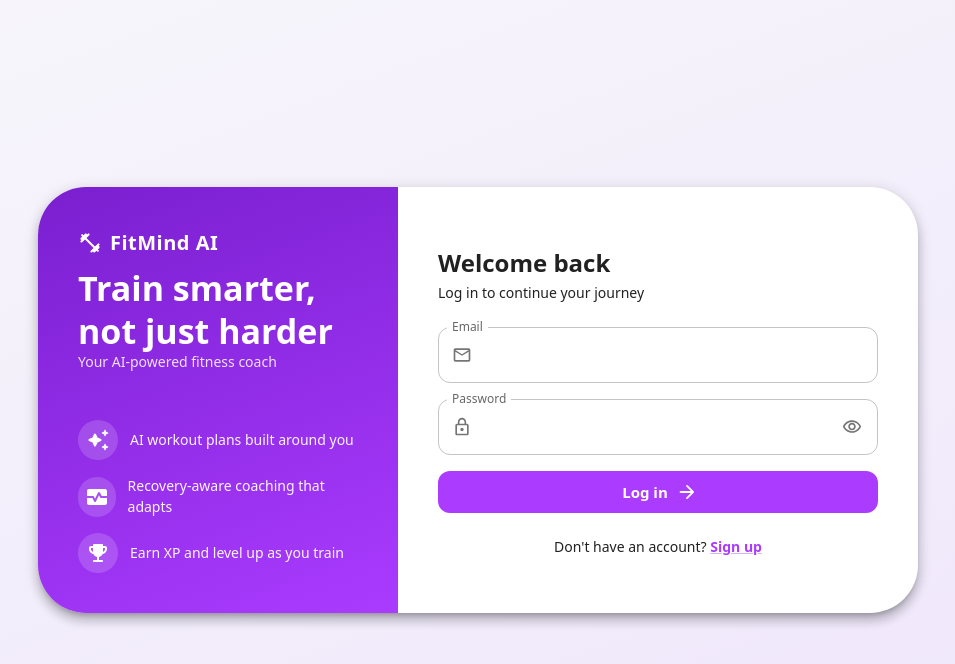
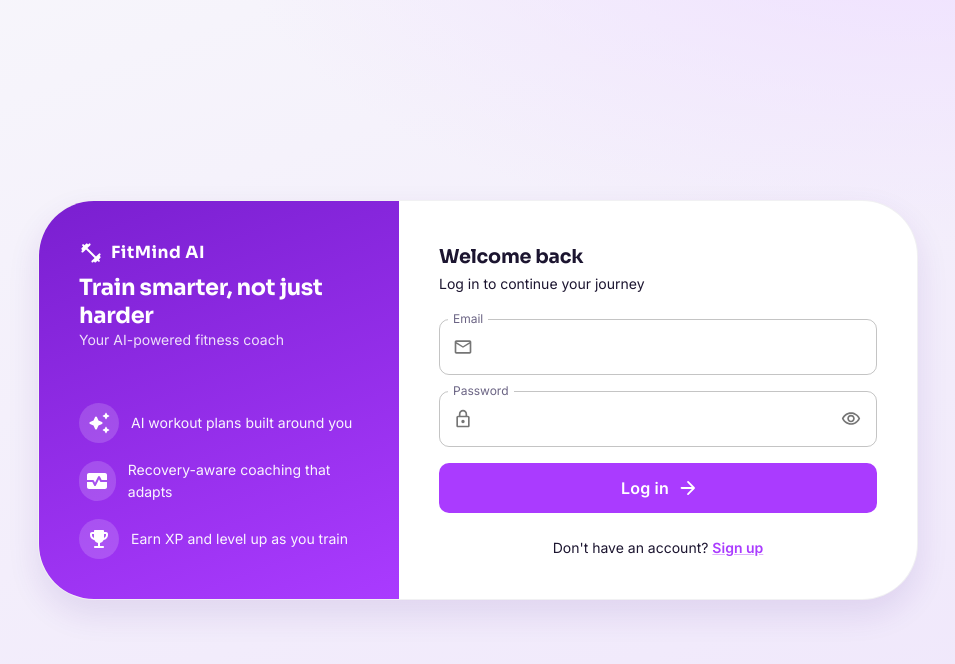
Before and after one commit to dhrvshrm/fitmind-ai, a React (Vite) app in the folder frontend/: page /login in a window 1280 px wide. Shown: the top 664 px of the page, without its empty margins (162-1117 px from the left). Built offline with nearby package versions, Linux system fonts and the light colour scheme; no server answers.

Commit message:
feat: UI with new styles, fonts, and theme settings

```diff
--- a/frontend/index.html
+++ b/frontend/index.html
@@ -4,7 +4,18 @@
     <meta charset="UTF-8" />
     <link rel="icon" type="image/svg+xml" href="/favicon.svg" />
     <meta name="viewport" content="width=device-width, initial-scale=1.0" />
-    <title>frontend</title>
+    <meta name="description" content="FitMind AI — your AI-powered fitness coach." />
+    <meta name="theme-color" content="#aa3bff" />
+
+    <!-- Fonts: Sora for display headings, Inter for body text. -->
+    <link rel="preconnect" href="https://fonts.googleapis.com" />
+    <link rel="preconnect" href="https://fonts.gstatic.com" crossorigin />
+    <link
+      href="https://fonts.googleapis.com/css2?family=Inter:wght@400;500;600;700&family=Sora:wght@600;700;800&display=swap"
+      rel="stylesheet"
+    />
+
+    <title>FitMind AI</title>
   </head>
   <body>
     <div id="root"></div>
--- a/frontend/src/components/auth/AuthLayout.styles.ts
+++ b/frontend/src/components/auth/AuthLayout.styles.ts
@@ -7,7 +7,8 @@ export const authLayoutStyles = {
     alignItems: 'center',
     justifyContent: 'center',
     p: 2,
-    background: 'linear-gradient(160deg, #f7f6fb 0%, #efe6fb 100%)',
+    background:
+      'radial-gradient(1200px 560px at 85% -10%, #efe0ff 0%, rgba(239,224,255,0) 58%), linear-gradient(160deg, #f7f6fb 0%, #efe6fb 100%)',
   },
   card: {
     width: '100%',
--- a/frontend/src/components/dashboard/Dashboard.styles.ts
+++ b/frontend/src/components/dashboard/Dashboard.styles.ts
@@ -17,16 +17,24 @@ export const dashboardStyles = {
     flexDirection: 'column',
     alignItems: 'flex-start',
     gap: 1,
+    background: 'linear-gradient(155deg, #ffffff 0%, #faf7ff 100%)',
+    borderColor: 'rgba(170, 59, 255, 0.14)',
+    transition: 'transform 0.18s ease, box-shadow 0.18s ease',
+    '&:hover': {
+      transform: 'translateY(-3px)',
+      boxShadow: 6,
+    },
   },
   statIcon: {
-    width: 40,
-    height: 40,
-    borderRadius: 2,
+    width: 44,
+    height: 44,
+    borderRadius: 2.5,
     display: 'flex',
     alignItems: 'center',
     justifyContent: 'center',
-    bgcolor: 'primary.light',
-    color: 'primary.contrastText',
+    color: '#fff',
+    background: 'linear-gradient(150deg, #aa3bff 0%, #7a1fd0 100%)',
+    boxShadow: '0px 6px 14px rgba(170, 59, 255, 0.32)',
   },
   statValue: {
     fontWeight: 700,
@@ -49,5 +57,12 @@ export const dashboardStyles = {
   actionButton: {
     py: 1.5,
     justifyContent: 'flex-start',
+    borderColor: 'rgba(170, 59, 255, 0.28)',
+    transition: 'transform 0.15s ease, background-color 0.15s ease',
+    '&:hover': {
+      bgcolor: 'rgba(170, 59, 255, 0.06)',
+      borderColor: 'primary.main',
+      transform: 'translateY(-2px)',
+    },
   },
 } satisfies Record<string, SxProps<Theme>>;
--- a/frontend/src/components/onboarding/OnboardingFlow.styles.ts
+++ b/frontend/src/components/onboarding/OnboardingFlow.styles.ts
@@ -7,7 +7,8 @@ export const onboardingFlowStyles = {
     alignItems: 'center',
     justifyContent: 'center',
     p: 2,
-    background: 'linear-gradient(160deg, #f7f6fb 0%, #efe6fb 100%)',
+    background:
+      'radial-gradient(1100px 520px at 15% -10%, #f0e2ff 0%, rgba(240,226,255,0) 60%), linear-gradient(160deg, #f7f6fb 0%, #efe6fb 100%)',
   },
   card: {
     width: '100%',
--- a/frontend/src/index.css
+++ b/frontend/src/index.css
@@ -1,8 +1,9 @@
 :root {
   color-scheme: light;
-  font-family: system-ui, 'Segoe UI', Roboto, sans-serif;
+  font-family: 'Inter', system-ui, 'Segoe UI', Roboto, sans-serif;
   -webkit-font-smoothing: antialiased;
   -moz-osx-font-smoothing: grayscale;
+  text-rendering: optimizeLegibility;
 }
 
 html,
@@ -11,3 +12,26 @@ body,
   margin: 0;
   min-height: 100svh;
 }
+
+body {
+  background: #f6f5fb;
+}
+
+/* Subtle, branded scrollbar to match the app chrome. */
+* {
+  scrollbar-color: #d9d2ec transparent;
+}
+*::-webkit-scrollbar {
+  width: 10px;
+  height: 10px;
+}
+*::-webkit-scrollbar-thumb {
+  background: #d9d2ec;
+  border-radius: 8px;
+  border: 2px solid transparent;
+  background-clip: padding-box;
+}
+*::-webkit-scrollbar-thumb:hover {
+  background: #c3b8e0;
+  background-clip: padding-box;
+}
--- a/frontend/src/theme.ts
+++ b/frontend/src/theme.ts
@@ -1,36 +1,166 @@
 import { createTheme } from '@mui/material/styles';
 
+/** Font stacks — Sora for display headings, Inter for body/UI text. */
+const DISPLAY_FONT = "'Sora', system-ui, 'Segoe UI', sans-serif";
+const BODY_FONT = "'Inter', system-ui, 'Segoe UI', Roboto, sans-serif";
+
 /**
- * MUI theme aligned with the purple accent already used in `index.css`.
- * Kept in one place so every component shares the same palette and shape.
+ * Soft, purple-tinted shadow scale. MUI expects exactly 25 entries
+ * (index 0 = "none"); we generate progressively deeper, low-opacity
+ * shadows so cards and menus feel light rather than heavy.
+ */
+const softShadow = (y: number, blur: number, alpha: number): string =>
+  `0px ${y}px ${blur}px rgba(76, 29, 149, ${alpha})`;
+
+const shadows = [
+  'none',
+  softShadow(1, 2, 0.06),
+  softShadow(2, 6, 0.07),
+  softShadow(4, 12, 0.08),
+  softShadow(6, 16, 0.09),
+  softShadow(8, 20, 0.1),
+  softShadow(10, 24, 0.1),
+  softShadow(12, 28, 0.11),
+  softShadow(14, 32, 0.11),
+  softShadow(16, 36, 0.12),
+  softShadow(18, 40, 0.12),
+  softShadow(20, 44, 0.13),
+  softShadow(22, 48, 0.13),
+  softShadow(24, 52, 0.14),
+  softShadow(26, 56, 0.14),
+  softShadow(28, 60, 0.15),
+  softShadow(30, 64, 0.15),
+  softShadow(32, 68, 0.16),
+  softShadow(34, 72, 0.16),
+  softShadow(36, 76, 0.17),
+  softShadow(38, 80, 0.17),
+  softShadow(40, 84, 0.18),
+  softShadow(42, 88, 0.18),
+  softShadow(44, 92, 0.19),
+  softShadow(46, 96, 0.2),
+] as const;
+
+/**
+ * MUI theme for FitMind AI. Centralises palette, typography, shape and
+ * component styling so every screen shares one cohesive, modern look.
  */
 export const theme = createTheme({
   palette: {
     mode: 'light',
     primary: {
       main: '#aa3bff',
-      light: '#c084fc',
+      light: '#c98bff',
       dark: '#7a1fd0',
       contrastText: '#ffffff',
     },
+    secondary: {
+      main: '#12b8a6',
+      light: '#5fe0d2',
+      dark: '#0c8578',
+      contrastText: '#ffffff',
+    },
+    success: { main: '#16a34a' },
+    warning: { main: '#f59e0b' },
+    error: { main: '#ef4444' },
+    info: { main: '#6366f1' },
     background: {
-      default: '#f7f6fb',
+      default: '#f6f5fb',
       paper: '#ffffff',
     },
+    text: {
+      primary: '#1c1530',
+      secondary: '#6b6484',
+    },
+    divider: 'rgba(28, 21, 48, 0.08)',
   },
+
   shape: {
-    borderRadius: 12,
+    borderRadius: 14,
   },
+
+  shadows: shadows as unknown as typeof shadows & string[],
+
   typography: {
-    fontFamily: "system-ui, 'Segoe UI', Roboto, sans-serif",
+    fontFamily: BODY_FONT,
+    h1: { fontFamily: DISPLAY_FONT, fontWeight: 800, fontSize: '2.6rem', lineHeight: 1.12, letterSpacing: '-0.022em' },
+    h2: { fontFamily: DISPLAY_FONT, fontWeight: 800, fontSize: '2.1rem', lineHeight: 1.15, letterSpacing: '-0.02em' },
+    h3: { fontFamily: DISPLAY_FONT, fontWeight: 700, fontSize: '1.7rem', lineHeight: 1.18, letterSpacing: '-0.018em' },
+    h4: { fontFamily: DISPLAY_FONT, fontWeight: 700, fontSize: '1.4rem', lineHeight: 1.2, letterSpacing: '-0.015em' },
+    h5: { fontFamily: DISPLAY_FONT, fontWeight: 700, fontSize: '1.2rem', lineHeight: 1.25, letterSpacing: '-0.01em' },
+    h6: { fontFamily: DISPLAY_FONT, fontWeight: 700, fontSize: '1.05rem', lineHeight: 1.3, letterSpacing: '-0.005em' },
+    subtitle1: { fontWeight: 600 },
+    subtitle2: { fontWeight: 600 },
+    body1: { lineHeight: 1.6 },
+    body2: { lineHeight: 1.55 },
     button: {
       textTransform: 'none',
       fontWeight: 600,
+      letterSpacing: '0.01em',
+    },
+    overline: {
+      fontWeight: 700,
+      letterSpacing: '0.12em',
     },
   },
+
   components: {
+    MuiCssBaseline: {
+      styleOverrides: {
+        body: { backgroundColor: '#f6f5fb' },
+      },
+    },
     MuiButton: {
       defaultProps: { disableElevation: true },
+      styleOverrides: {
+        root: {
+          borderRadius: 10,
+          paddingInline: 18,
+          '&.MuiButton-containedPrimary': {
+            boxShadow: '0px 6px 16px rgba(170, 59, 255, 0.28)',
+          },
+          '&.MuiButton-containedPrimary:hover': {
+            boxShadow: '0px 8px 22px rgba(170, 59, 255, 0.36)',
+          },
+        },
+        sizeLarge: {
+          paddingBlock: 11,
+          fontSize: '1rem',
+        },
+      },
+    },
+    MuiPaper: {
+      styleOverrides: {
+        root: { backgroundImage: 'none' },
+      },
+    },
+    MuiCard: {
+      styleOverrides: {
+        root: {
+          borderRadius: 18,
+          border: '1px solid rgba(28, 21, 48, 0.06)',
+        },
+      },
+    },
+    MuiOutlinedInput: {
+      styleOverrides: {
+        root: {
+          borderRadius: 10,
+        },
+      },
+    },
+    MuiChip: {
+      styleOverrides: {
+        root: { fontWeight: 600 },
+      },
+    },
+    MuiTooltip: {
+      styleOverrides: {
+        tooltip: {
+          fontSize: '0.75rem',
+          borderRadius: 8,
+          backgroundColor: '#1c1530',
+        },
+      },
     },
   },
 });
```
Also changed, not shown: frontend/src/components/shared/Navbar.tsx (+14 -11 lines).
